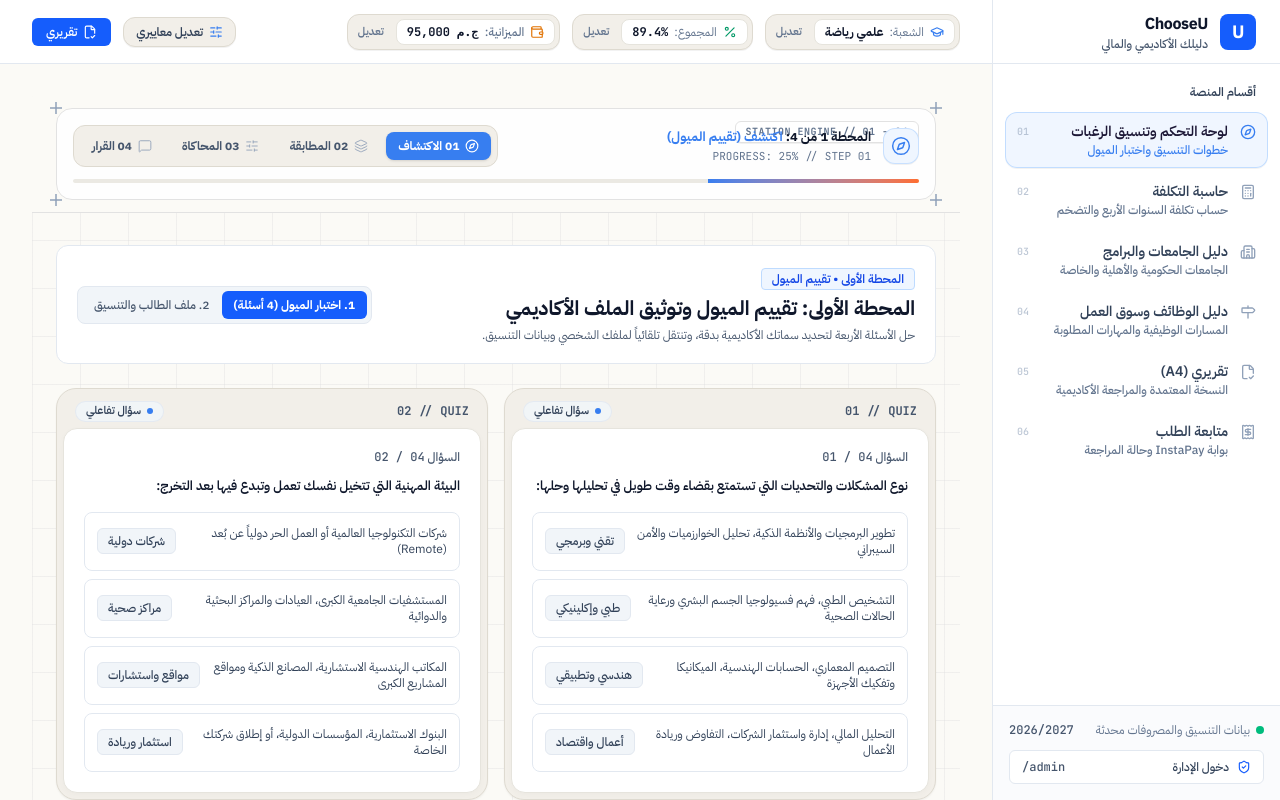
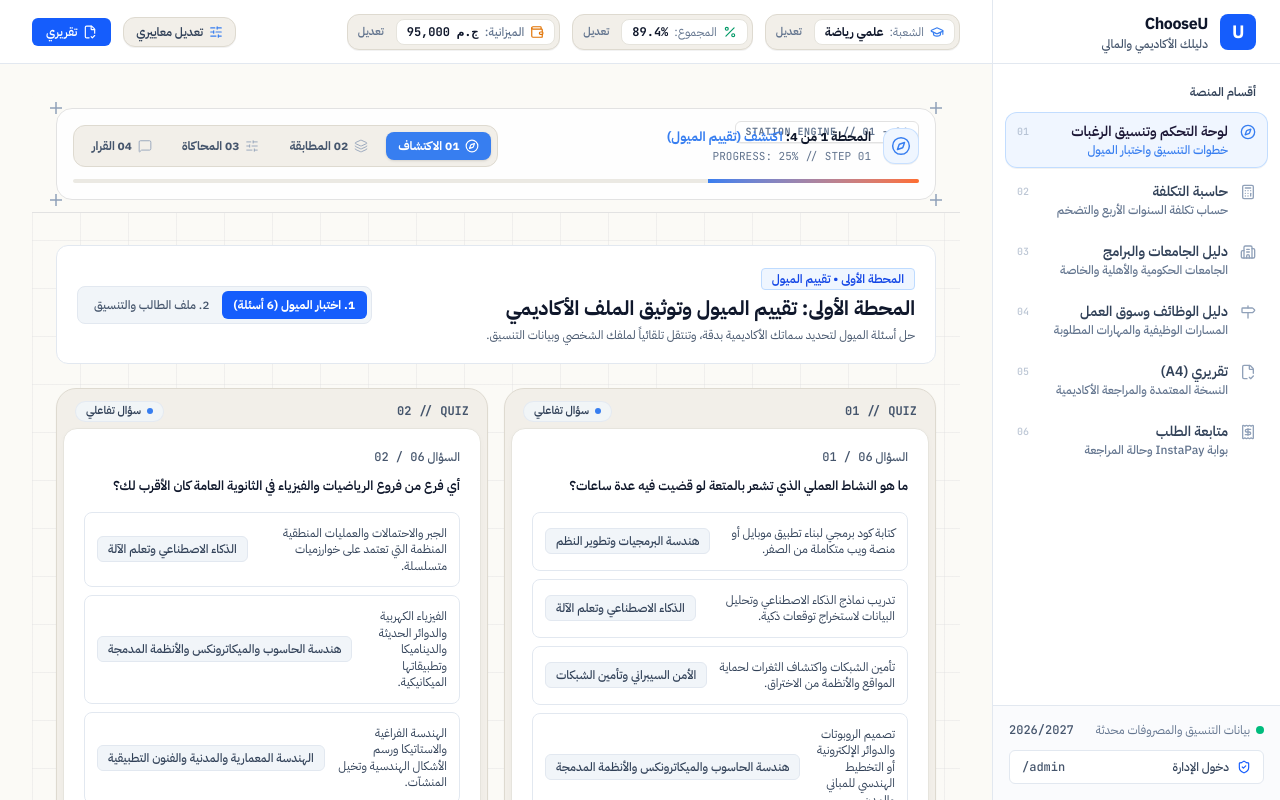
Before and after one commit to nourelsharkawy6300-maker/chooseU, a Next.js app: page /workspace in a window 1280 px wide. Built offline with nearby package versions, Linux system fonts and the light colour scheme.

Commit message:
audit stage 8: stream-aware quiz and neutral default track

```diff
--- a/src/components/FourStationJourney.tsx
+++ b/src/components/FourStationJourney.tsx
@@ -36,7 +36,7 @@ import {
   RankedFaculty,
   formatStream,
 } from "@/types/chooseu";
-import { FACULTIES_DATABASE, EGYPT_GOVERNORATES, TRACK_DETAILS } from "@/data/faculties-db";
+import { FACULTIES_DATABASE, EGYPT_GOVERNORATES, TRACK_DETAILS, STREAM_QUIZ_BANKS } from "@/data/faculties-db";
 import { computeFacultyTcoMetrics } from "@/lib/engine";
 
 // ============================================================================
@@ -223,7 +223,14 @@ export function FourStationJourney({
     setAssessmentAnswers,
   } = useStudent();
 
-  const hasCompletedAssessment = Object.keys(assessmentAnswers || {}).length >= 4;
+  const activeQuestions = useMemo(() => {
+    if (STREAM_QUIZ_BANKS && STREAM_QUIZ_BANKS[stream] && STREAM_QUIZ_BANKS[stream].length > 0) {
+      return STREAM_QUIZ_BANKS[stream];
+    }
+    return ASSESSMENT_QUESTIONS;
+  }, [stream]);
+
+  const hasCompletedAssessment = Object.keys(assessmentAnswers || {}).length >= activeQuestions.length;
 
   // Local string states for non-hostile input typing (FIX 2: Destroy Hostile Input Clamping)
   const [scoreInputStr, setScoreInputStr] = useState<string>(score.toString());
@@ -283,21 +290,23 @@ export function FourStationJourney({
   // DERIVED DATA & COMPUTATIONS
   // ============================================================================
 
-  // Dominant track calculated from assessment answers
-  const dominantTrack = useMemo<TrackKey>(() => {
+  // Dominant track calculated from assessment answers (null until answered)
+  const dominantTrack = useMemo<TrackKey | null>(() => {
+    const answered = Object.values(assessmentAnswers || {});
+    if (answered.length === 0) return null;
     const counts: Record<string, number> = {};
-    Object.values(assessmentAnswers).forEach((t) => {
+    answered.forEach((t) => {
       counts[t] = (counts[t] || 0) + 1;
     });
-    let top = "AI";
+    let top: TrackKey | null = null;
     let max = 0;
     Object.entries(counts).forEach(([t, c]) => {
       if (c > max) {
         max = c;
-        top = t;
+        top = t as TrackKey;
       }
     });
-    return top as TrackKey;
+    return top;
   }, [assessmentAnswers]);
 
   const budgetTiers = useMemo(() => {
@@ -370,13 +379,15 @@ export function FourStationJourney({
       let matchScore = 70;
       if (margin >= 0) matchScore += Math.min(15, margin * 4);
       if (f.gov === governorate) matchScore += 10;
-      if (f.tracks.includes(dominantTrack)) matchScore += 15;
+      if (dominantTrack && f.tracks.includes(dominantTrack)) matchScore += 15;
       if (f.y1_base_fee <= budget) matchScore += 5;
       matchScore = Math.min(99, Math.max(50, Math.round(matchScore)));
 
-      const whyMatch = `توافق بنسبة ${matchScore}% بناءً على مجموعك (${effectiveScore}%) مقارنة بتنسيقها (${shiftedCutoff}%)، ومطابقتها لميولك في مسار ${
-        TRACK_DETAILS[dominantTrack]?.title || "الذكاء الاصطناعي"
-      }، ونطاقك الجغرافي (${f.gov}).`;
+      const trackMatchText =
+        dominantTrack && TRACK_DETAILS[dominantTrack]
+          ? `، ومطابقتها لميولك في مسار ${TRACK_DETAILS[dominantTrack].title}`
+          : "";
+      const whyMatch = `توافق بنسبة ${matchScore}% بناءً على مجموعك (${effectiveScore}%) مقارنة بتنسيقها (${shiftedCutoff}%)${trackMatchText}، ونطاقك الجغرافي (${f.gov}).`;
 
       return {
         ...f,
@@ -416,7 +427,7 @@ export function FourStationJourney({
       const next = { ...prev, [qId]: track };
       // Check if all 4 questions are answered
       const answeredCount = Object.keys(next).length;
-      if (answeredCount >= 4) {
+      if (answeredCount >= activeQuestions.length) {
         // Immediate deterministic view transition
         setStation1SubView("profile");
       }
@@ -437,7 +448,11 @@ export function FourStationJourney({
 
     const streamTitle = formatStream(stream);
 
-    let reply = `بناءً على ملفك الأكاديمي (مجموع ${score}% بشعبة ${streamTitle}) وميولك في ${TRACK_DETAILS[dominantTrack]?.title}: `;
+    const trackIntro =
+      dominantTrack && TRACK_DETAILS[dominantTrack]
+        ? ` وميولك في ${TRACK_DETAILS[dominantTrack].title}`
+        : "";
+    let reply = `بناءً على ملفك الأكاديمي (مجموع ${score}% بشعبة ${streamTitle})${trackIntro}: `;
 
     if (userText.includes("ساعات معتمدة") || userText.includes("أهلي")) {
       reply += `البرامج الأهلية والساعات المعتمدة توفر لك نفس الاعتماد الأكاديمي بحدود قبول أقل، مع ميزة الأعداد الأقل وتحديث اللوائح (مثل إمكانية التخرج في 4 سنوات لبعض كليات الهندسة)، وتكلفتها السنوية ضمن حدود ميزانيتك المقدرة بـ ${budget.toLocaleString()} ج.م.`;
@@ -579,7 +594,7 @@ export function FourStationJourney({
                   المحطة الأولى: تقييم الميول وتوثيق الملف الأكاديمي
                 </h2>
                 <p className="text-xs text-slate-600">
-                  حل الأسئلة الأربعة لتحديد سماتك الأكاديمية بدقة، وتنتقل تلقائياً لملفك الشخصي وبيانات التنسيق.
+                  حل أسئلة الميول لتحديد سماتك الأكاديمية بدقة، وتنتقل تلقائياً لملفك الشخصي وبيانات التنسيق.
                 </p>
               </div>
 
@@ -609,7 +624,7 @@ export function FourStationJourney({
                         : "text-slate-600 hover:text-slate-900"
                     }`}
                   >
-                    1. اختبار الميول (4 أسئلة)
+                    1. اختبار الميول ({activeQuestions.length} أسئلة)
                   </button>
                   <button
                     type="button"
@@ -630,7 +645,7 @@ export function FourStationJourney({
             {station1SubView === "assessment" && (
               <div className="space-y-5">
                 <div className="grid grid-cols-1 md:grid-cols-2 gap-4">
-                  {ASSESSMENT_QUESTIONS.map((q, idx) => (
+                  {activeQuestions.map((q, idx) => (
                     <UIMavenCard
                       key={q.id}
                       indexCode={`0${idx + 1} // QUIZ`}
@@ -640,7 +655,7 @@ export function FourStationJourney({
                     >
                       <div className="space-y-3">
                         <div className="flex items-center justify-between text-xs text-slate-600 font-medium">
-                          <span>السؤال <span dir="ltr" className="font-mono tabular-nums">0{idx + 1} / 04</span></span>
+                          <span>السؤال <span dir="ltr" className="font-mono tabular-nums">0{idx + 1} / 0{activeQuestions.length}</span></span>
                           {assessmentAnswers[q.id] && (
                             <span className="text-emerald-700 flex items-center gap-1 font-semibold">
                               <CheckCircle2 className="w-3.5 h-3.5 stroke-[2]" />
@@ -689,7 +704,9 @@ export function FourStationJourney({
                                       : "bg-slate-100 border-slate-200 text-slate-700"
                                   }`}
                                 >
-                                  {opt.badge}
+                                  {(opt as { label: string; track: TrackKey; badge?: string }).badge ||
+                                    TRACK_DETAILS[opt.track]?.title ||
+                                    "مسار تخصصي"}
                                 </span>
                               </motion.button>
                             );
@@ -708,7 +725,9 @@ export function FourStationJourney({
                       <span>
                         اكتمل التقييم بنجاح! المسار الأنسب لشغفك:{" "}
                         <strong className="text-emerald-950 font-bold">
-                          {TRACK_DETAILS[dominantTrack]?.title || "علوم البيانات والذكاء الاصطناعي"}
+                          {dominantTrack && TRACK_DETAILS[dominantTrack]
+                            ? TRACK_DETAILS[dominantTrack].title
+                            : "المسار الأكاديمي المختار"}
                         </strong>
                       </span>
                     </div>
@@ -1861,8 +1880,9 @@ export function FourStationJourney({
                   <span className="text-blue-700">تطابق <span dir="ltr" className="font-mono tabular-nums">{explainFaculty.matchScore}%</span></span>
                 </div>
                 <p className="text-xs text-slate-700 leading-relaxed font-medium">
-                  إجاباتك في اختبار الميول أظهرت تفضيلاً استثنائياً لحل المشكلات البرمجية ومسار{" "}
-                  {TRACK_DETAILS[dominantTrack]?.title}.
+                  {dominantTrack && TRACK_DETAILS[dominantTrack]
+                    ? `إجاباتك في اختبار الميول أظهرت تفضيلاً لمسار ${TRACK_DETAILS[dominantTrack].title}.`
+                    : "اختبار الميول يقيس مدى توافق اهتماماتك العملية مع متطلبات هذه الكلية."}
                 </p>
               </div>
 
@@ -1958,7 +1978,9 @@ export function FourStationJourney({
               <div>
                 <span className="text-slate-600 text-xs font-medium block">المسار الأكاديمي الموصى به:</span>
                 <span className="font-bold text-emerald-700">
-                  {TRACK_DETAILS[dominantTrack]?.title || "علوم البيانات والذكاء الاصطناعي"}
+                  {dominantTrack && TRACK_DETAILS[dominantTrack]
+                    ? TRACK_DETAILS[dominantTrack].title
+                    : "قيد التحديد عبر التقييم"}
                 </span>
               </div>
             </div>
```
